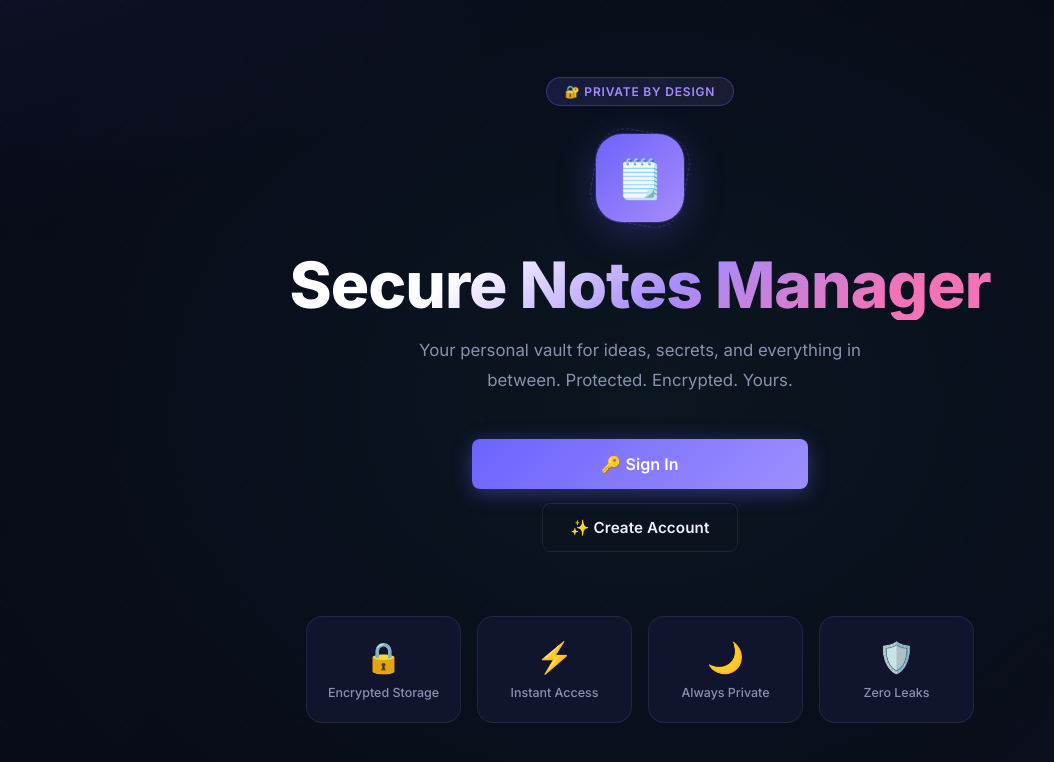
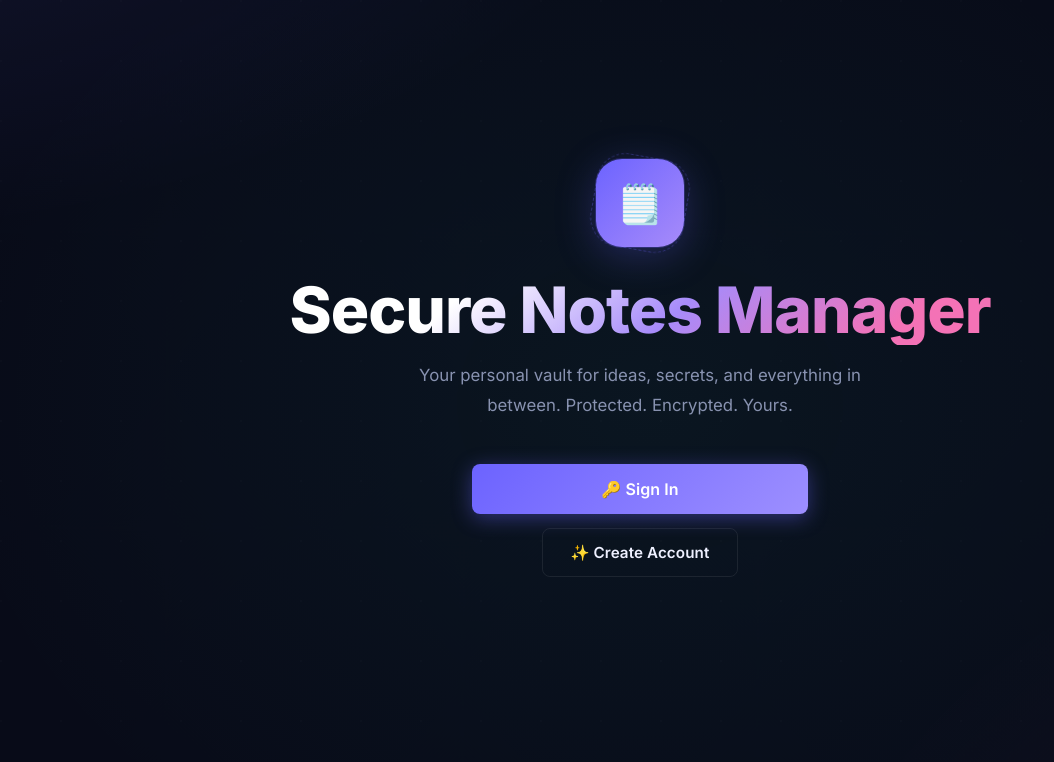
Before and after one commit to SithickSahilAhamed/Bug_Fixing, a website: page frontend/index.html in a window 1280 px wide. Shown: the whole page, without its empty margins (0-1054 px from the left). Drawn offline with Linux system fonts and the light colour scheme.

Commit message:
fix: remove landing badge and feature cards from index.html

```diff
--- a/frontend/index.html
+++ b/frontend/index.html
@@ -10,7 +10,6 @@
 <body>
   <div class="landing-container">
 
-    <div class="landing-badge">🔐 Private by Design</div>
 
     <div class="landing-logo">🗒️</div>
 
@@ -25,24 +24,7 @@
       <a href="register.html" class="btn btn-outline" id="btn-register">✨ Create Account</a>
     </div>
 
-    <div class="landing-features">
-      <div class="feature-card">
-        <span class="feature-icon">🔒</span>
-        <div class="feature-label">Encrypted Storage</div>
-      </div>
-      <div class="feature-card">
-        <span class="feature-icon">⚡</span>
-        <div class="feature-label">Instant Access</div>
-      </div>
-      <div class="feature-card">
-        <span class="feature-icon">🌙</span>
-        <div class="feature-label">Always Private</div>
-      </div>
-      <div class="feature-card">
-        <span class="feature-icon">🛡️</span>
-        <div class="feature-label">Zero Leaks</div>
-      </div>
-    </div>
+
 
   </div>
 </body>
```
